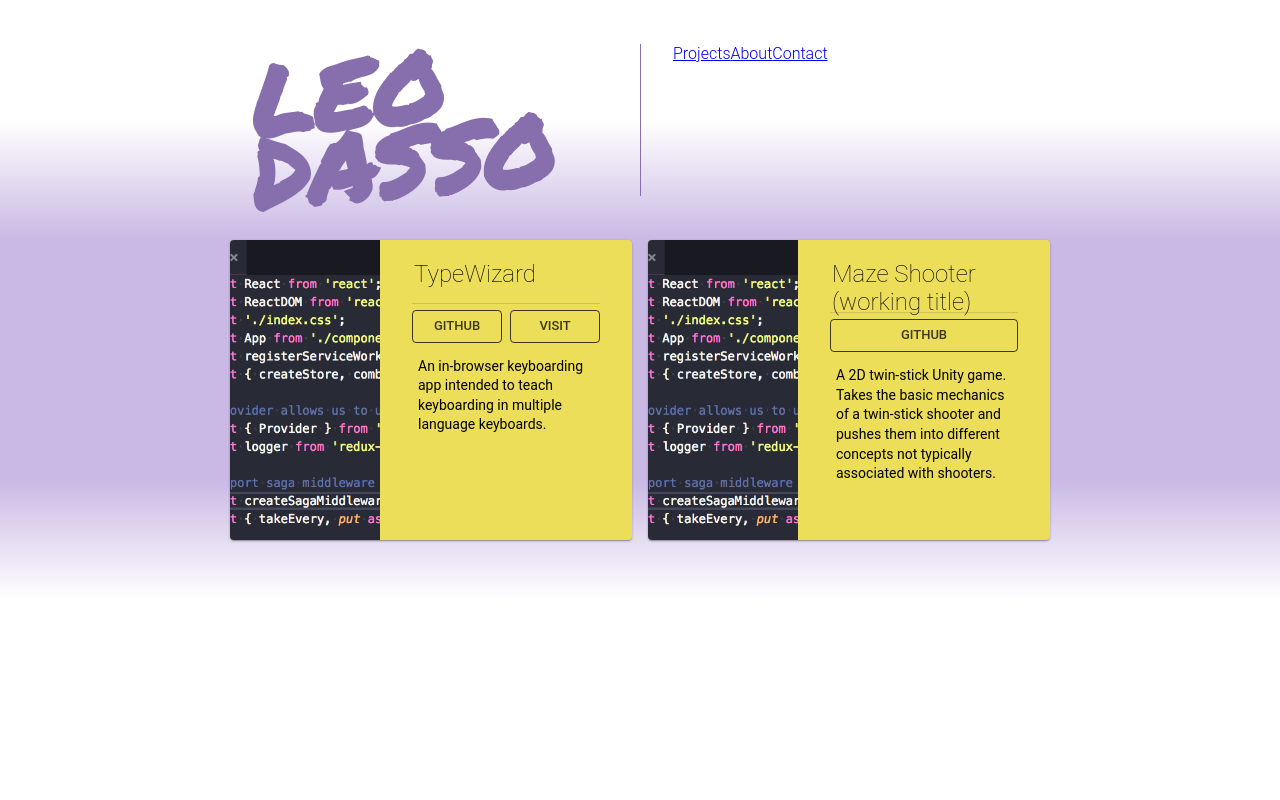
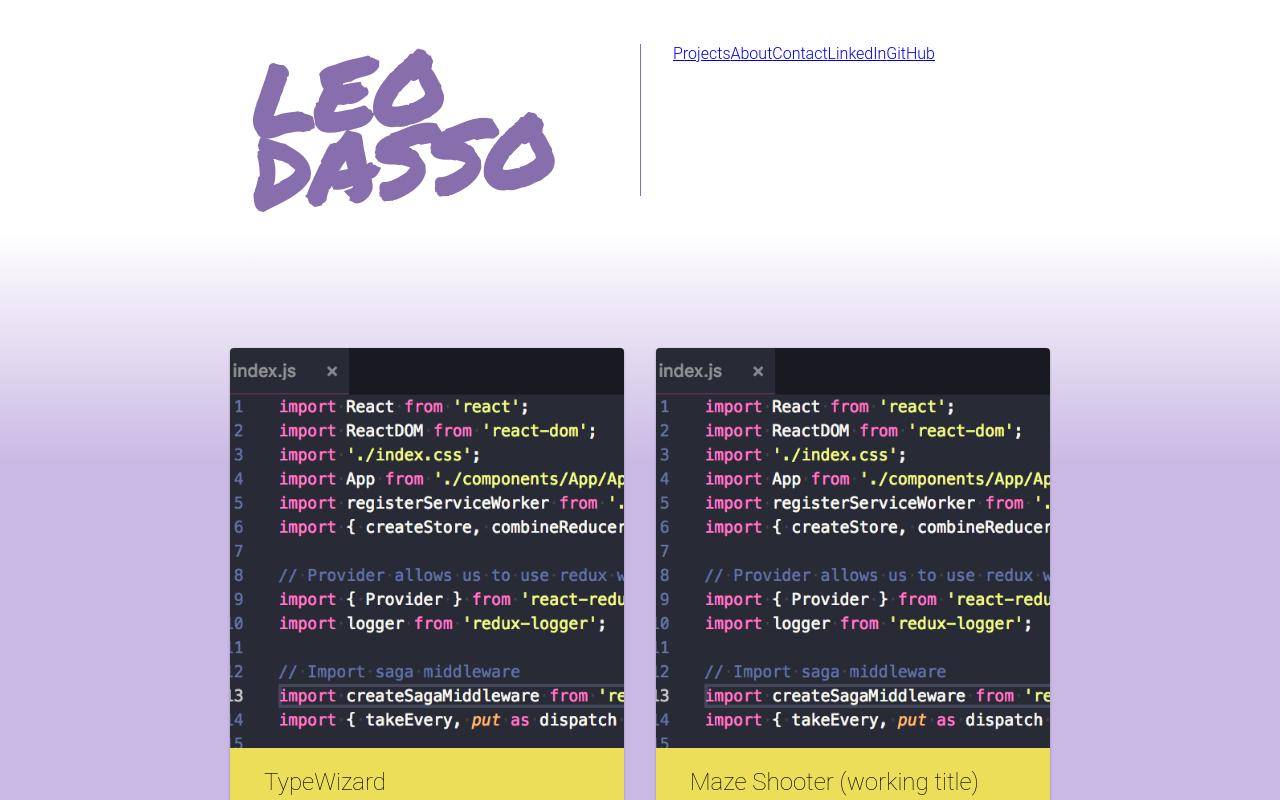
Before and after one commit to leodasso/portfolio-site, a React (Create React App) app: page / in a window 1280 px wide. Shown: the top 800 px of the page. Built offline with nearby package versions, Linux system fonts and the light colour scheme; no server answers; a web font is replaced by a local one.

Commit message:
style project card

```diff
--- a/src/components/Profile/Profile.js
+++ b/src/components/Profile/Profile.js
@@ -16,6 +16,8 @@ class Profile extends Component {
                     <Link to="#">Projects</Link>
                     <Link to="#">About</Link>
                     <Link to="#">Contact</Link>
+                    <Link to="#">LinkedIn</Link>
+                    <Link to="#">GitHub </Link>
                 </div>
             </div>
         );
--- a/src/components/Project/Project.js
+++ b/src/components/Project/Project.js
@@ -15,6 +15,7 @@ const styles = {
 	projectCard: {
 		backgroundColor: '#edde5a',
 		display: 'flex',
+		flexDirection: 'column',
 		minHeight: 300,
 	},
 	info: {
@@ -25,8 +26,8 @@ const styles = {
 		margin: '2px 16px',
 	},
 	thumbnail: {
-		width: 150,
 		minWidth: 150,
+		minHeight: '50vmin',
 	},
 	links: {
 		marginTop: 2,
--- a/src/components/ProjectList/ProjectList.js
+++ b/src/components/ProjectList/ProjectList.js
@@ -8,7 +8,7 @@ import projectList from '../../projects/projects.index';
 const styles = {
 
 	projectList: {
-		margin: '12px 40px',
+		margin: '120px 40px',
 	}
 }
 
@@ -26,7 +26,7 @@ class ProjectList extends Component {
 
 		return (
 			<div className={classes.projectList}>
-				<Grid container spacing={16}>
+				<Grid container spacing={32}>
 				{
 					projectList.map(project => (
 						<Project projectData={project} />
```
